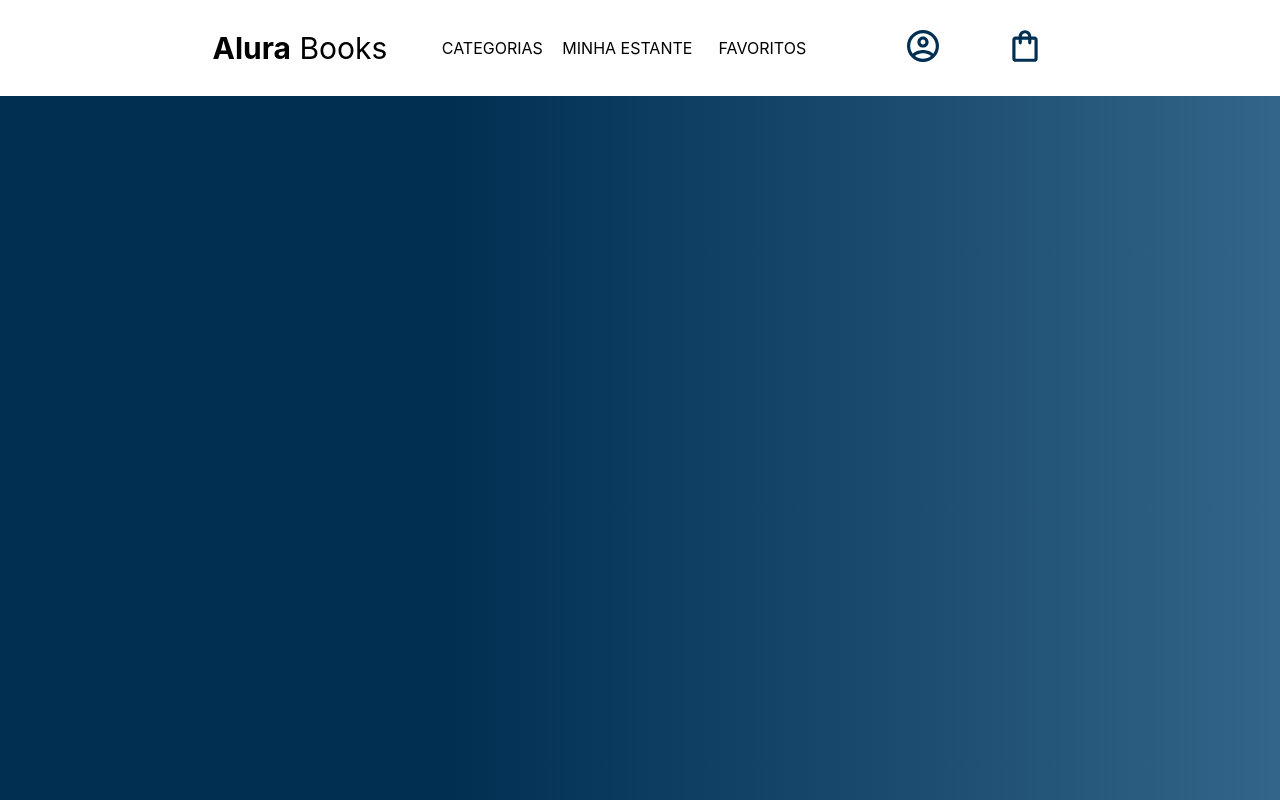
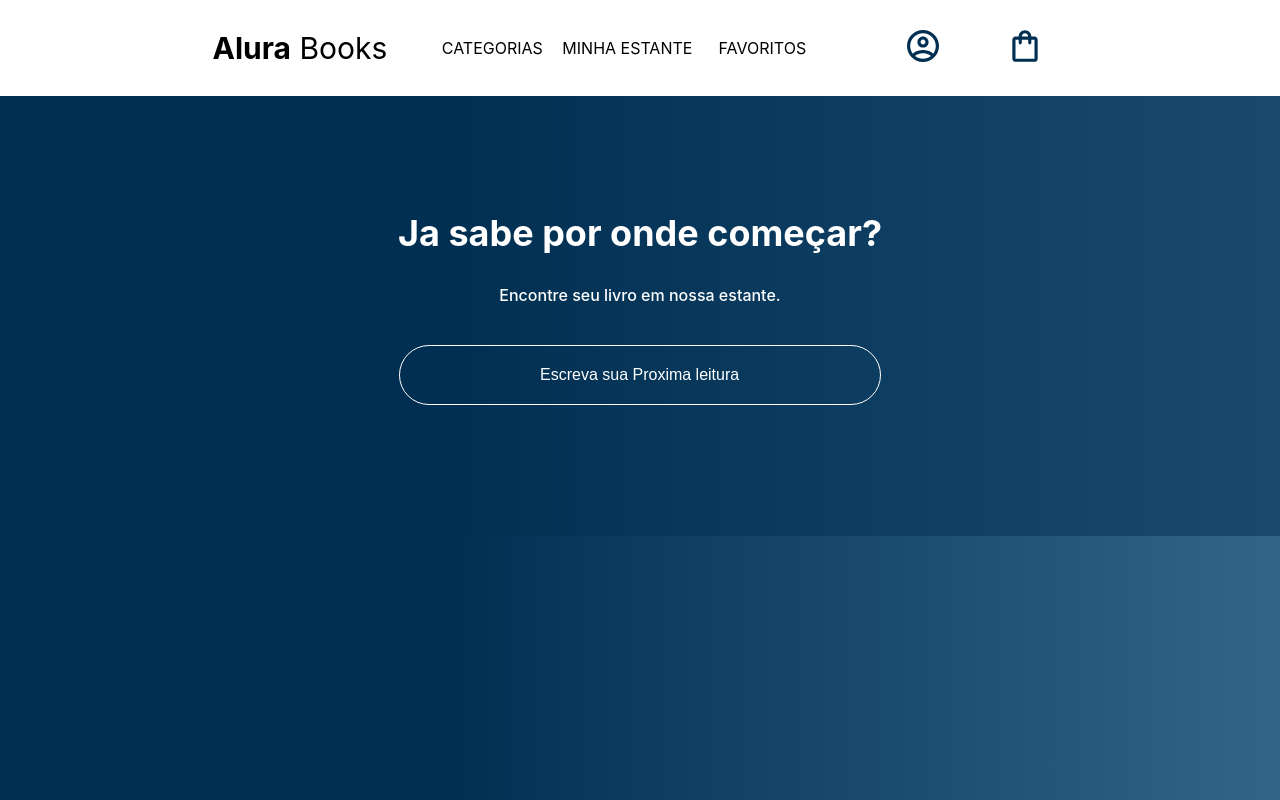
Before and after one commit to AllanGaiteiro/alura-alurabooks-estudo-react, a React (Create React App) app: page / in a window 1280 px wide. Built offline with nearby package versions, Linux system fonts and the light colour scheme.

Commit message:
criando umasection para pesquisa

```diff
--- a/src/App.js
+++ b/src/App.js
@@ -1,5 +1,6 @@
 import styled from "styled-components";
 import Header from "./components/Header";
+import Search from "./components/Search";
 
 const AppContainer = styled.div`
   width: 100vw;
@@ -10,6 +11,7 @@ function App() {
   return (
     <AppContainer>
       <Header />
+      <Search />
     </AppContainer>
   );
 }
--- /dev/null
+++ b/src/components/Search/index.js
@@ -0,0 +1,32 @@
+import styled from "styled-components";
+import Input from "../input";
+
+const SearchContainer = styled.section`
+background-image: linear-gradient(90deg, #002F52 35%, #326589 165%);
+color: #FFF;
+text-align: center;
+padding: 85px 0;
+height: 270px;
+width: 100%;`;
+const Title = styled.h2`
+color: #FFF;
+font-size: 36px;
+text-align: center;
+width: 100%;
+`;
+const SubTitle = styled.h3`
+font-size: 16px;
+font-weight: 500;
+margin-bottom: 40px;
+`;
+
+function Search() {
+  return (
+    <SearchContainer>
+        <Title>Ja sabe por onde começar?</Title>
+        <SubTitle>Encontre seu livro em nossa estante.</SubTitle>
+        <Input placeholder="Escreva sua Proxima leitura"></Input>
+    </SearchContainer>
+  );
+}
+export default Search;
--- /dev/null
+++ b/src/components/input/index.js
@@ -0,0 +1,20 @@
+import styled from "styled-components";
+
+const Input = styled.input`
+  order: 1px solid #fff;
+  background: transparent;
+  border: 1px solid #fff;
+  padding: 20px 140px;
+  border-radius: 50px;
+  width: 200px;
+  color: #fff;
+  font-size: 16px;
+  margin-bottom: 10px;
+
+  &::placeholder {
+    color: #fff;
+    font-size: 16px;
+  }
+`;
+
+export default Input;
```
